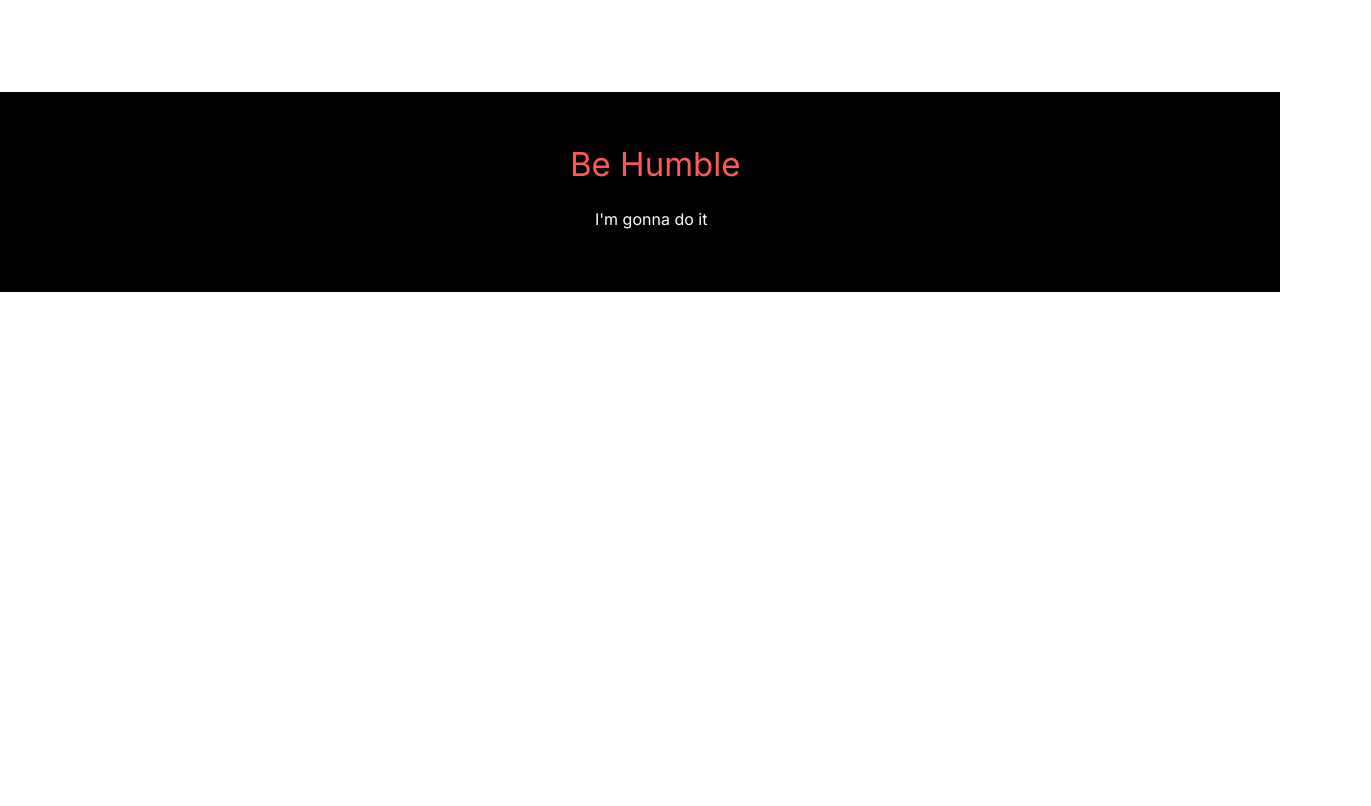
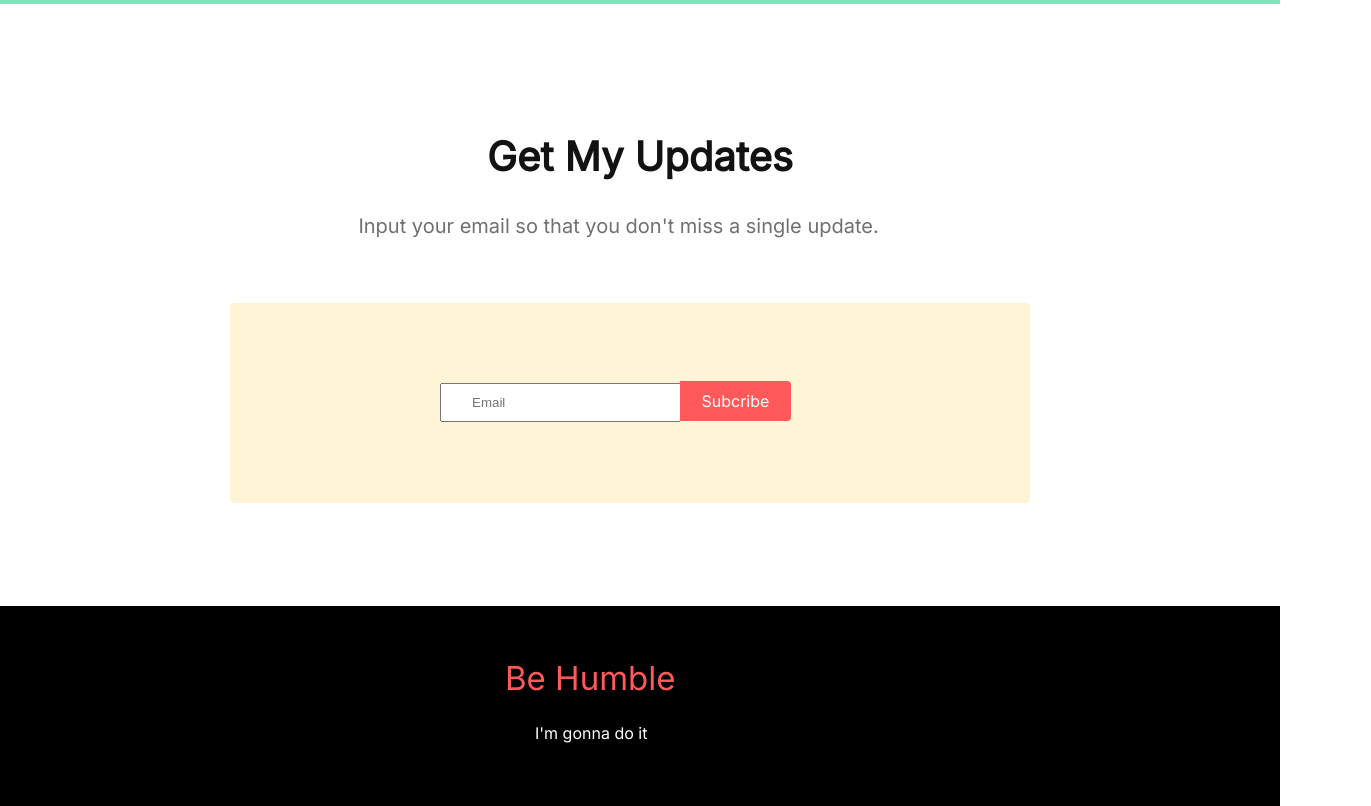
Before and after one commit to Marufhossain112/assignment-1, a plain HTML site: page index.html in a window 1280 px wide. Shown: the part 2780-3586 px from the top of the page, 1371 px wide, since content can reach past the window. Before the commit the page ends 3072 px from the top, so only its background shows below. Drawn offline with Linux system fonts and the light colour scheme.

Commit message:
everything is aligned successfully

```diff
--- a/index.html
+++ b/index.html
@@ -100,6 +100,20 @@
       </div>
     </section>
 
+    <!-- section subscription -->
+    <section id="subscription">
+      <h2 class="common-header">Get My Updates</h2>
+      <p class="common-para">Input your email so that you don't miss a single update.</p>
+      <div class="email-box">
+        <div class="email-inline">
+          <input type="email" class="email-input" placeholder="Email">
+        <a class="email-btn" href="https://www.google.com/">Subcribe</a>
+        </div>
+      </div>
+    </section>
+
+
+
     <!-- footer -->
     <footer>
       <span class="footer-span">Be Humble</span>
--- a/style.css
+++ b/style.css
@@ -95,11 +95,11 @@ section {
   padding: 10px 155px;
   margin: 50px 440px;
   margin-top: 50px;
-  margin-left: 440px;
+  margin-left: 390px;
   margin-bottom: 40px;
 }
 .donation-btn {
-  margin: 0 600px;
+  margin-left:550px;
 }
 
 /* section .donate-plan */
@@ -132,33 +132,48 @@ section {
 #more-service {
   margin: 10% 0;
   background: #7ee4b9;
-  height: 550px;
+  height: 610px;
 }
 #more-service h2 {
   text-align: center;
   display: inline-block;
-  margin: 70px 433px;
+  margin: 70px 373px;
 }
-#services-parent{
+#services-parent {
   display: flex;
   margin-left: 80px;
 }
-.service{
- margin-left: 20px;
+.service {
+  margin-left: 20px;
 }
-.service img{
+.service img {
   border-radius: 4px;
   width: 360px;
   height: 290px;
-
 }
-
-
-
-
-
-
-
+.email-box {
+  display: flex;
+  margin: 65px 230px;
+  width: 800px;
+  height: 200px;
+  background: #fff4d6;
+  border-radius: 4px;
+}
+.email-input {
+  padding: 10px 30px;
+}
+.email-inline {
+  margin: 80px 210px;
+}
+.email-btn {
+  text-decoration: none;
+  background: #ff5959;
+  padding: 10px 22px;
+  color: #ffffff;
+  margin-left: -6px;
+  border-top-right-radius: 4px;
+  border-bottom-right-radius: 4px;
+}
 
 /* footer */
 footer {
@@ -168,13 +183,13 @@ footer {
 .footer-span {
   font-size: 33px;
   margin-top: 52px;
-  margin-left: 570px;
+  margin-left: 505px;
   color: #ff5959;
   display: inline-block;
 }
 .footer-para {
   color: white;
   margin-top: 25px;
-  margin-left: 595px;
+  margin-left: 535px;
   display: inline-block;
 }
```
